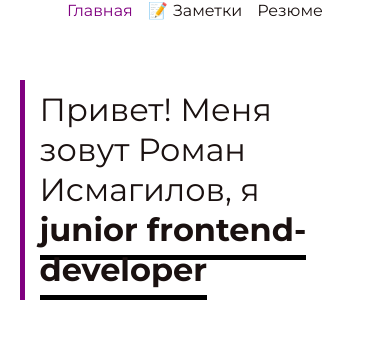
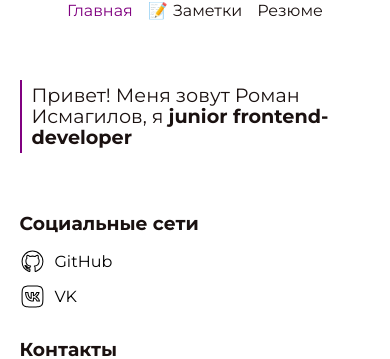
Before and after one commit to roman-j123/ismrdvlpr_ru, a Vue app in the folder frontend/: page / in a window 390 px wide. Shown: the part 238-597 px from the top of the page. Built offline with nearby package versions, Linux system fonts and the light colour scheme; no server answers.

Commit message:
fix / мобильная верстка на главной странице

```diff
--- a/frontend/src/views/FirstPage.vue
+++ b/frontend/src/views/FirstPage.vue
@@ -36,4 +36,17 @@ export default {
   padding: 0 0 6px 0;
   box-shadow: 0 5px 0px 0 black;
 }
+@media (max-width: 570px) {
+  .wisdom {
+    padding: 5px 10px;
+    border-left: 2px solid #800080;
+  }
+  .wisdom__text {
+    font-size: 1.2rem;
+    line-height: 1.3rem;
+  }
+  .wisdom__work {
+    box-shadow: none;
+  }
+}
 </style>
```
